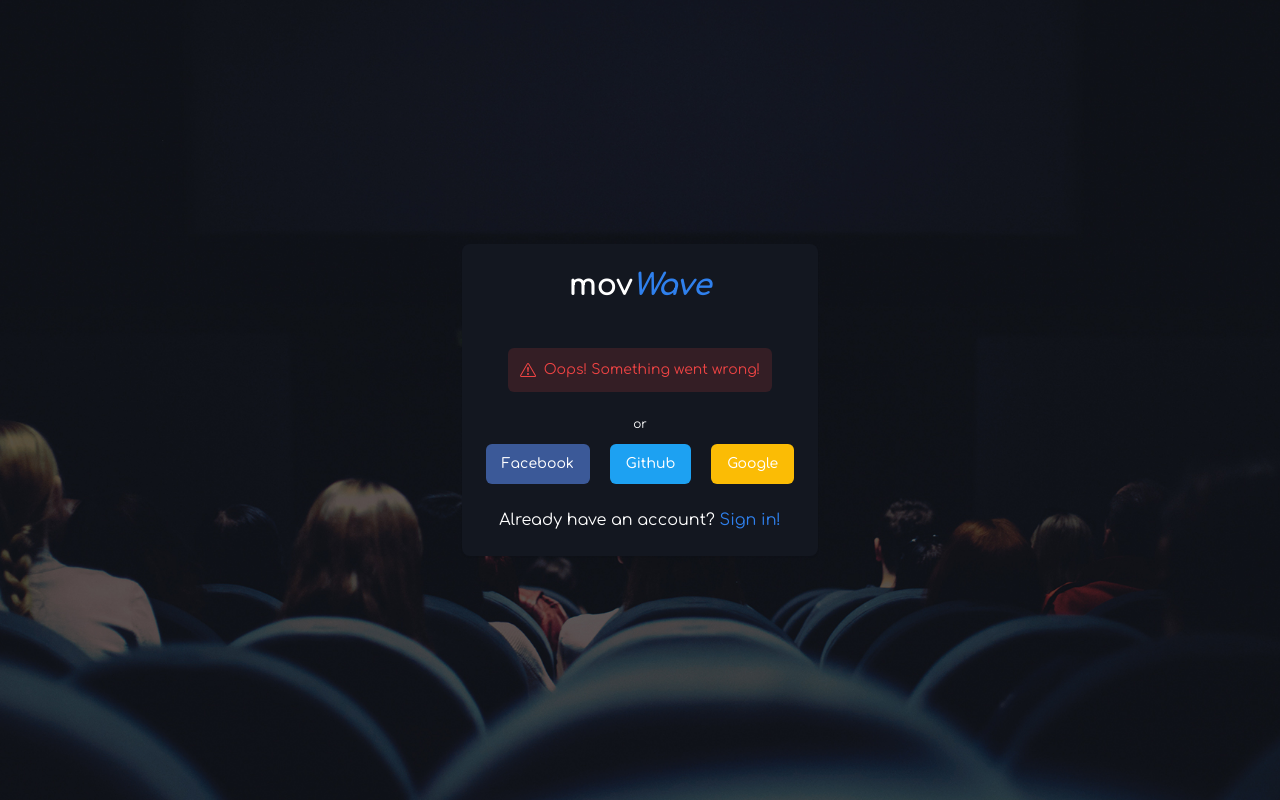
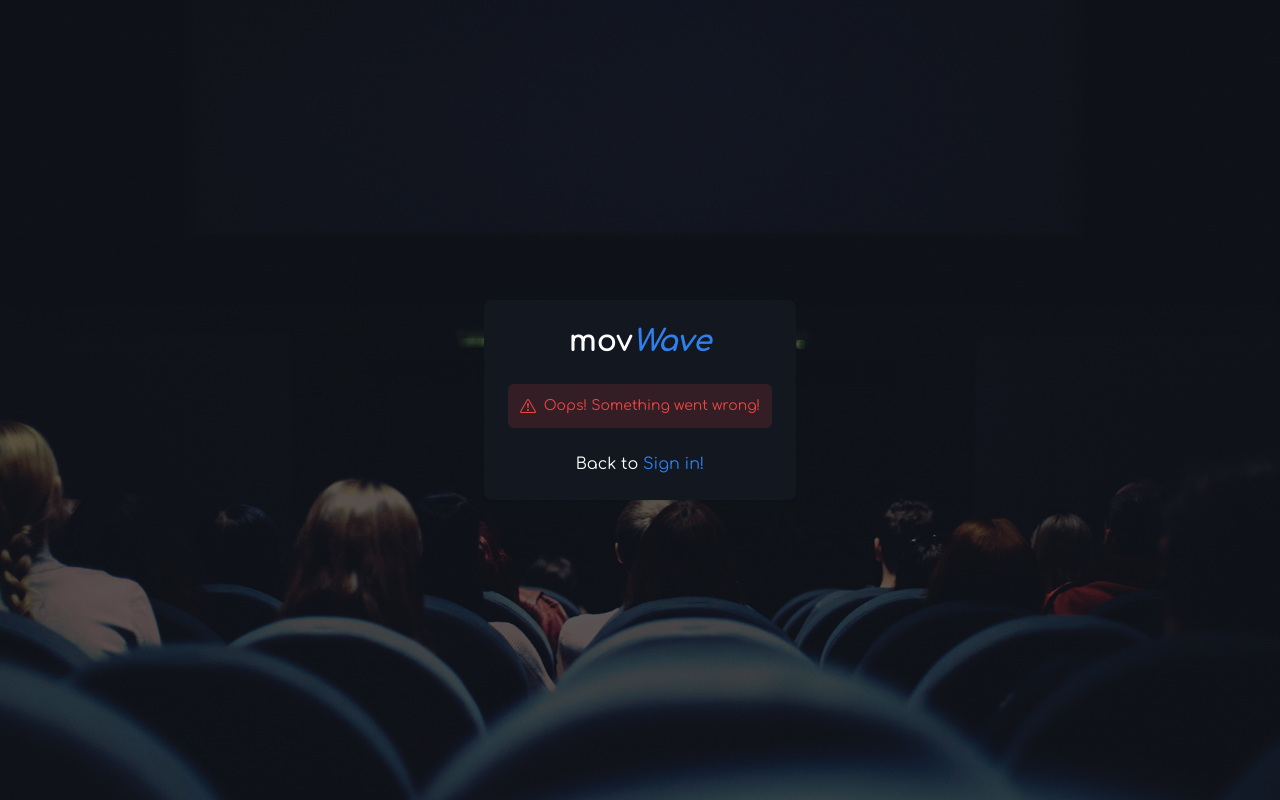
Before and after one commit to aayussraut/next-movWave, a Next.js app: page /auth/error in a window 1280 px wide. Built offline with nearby package versions, Linux system fonts and the light colour scheme.

Commit message:
refactor: Update ErrorPage to not show socialButton

```diff
--- a/src/app/auth/error/page.tsx
+++ b/src/app/auth/error/page.tsx
@@ -5,11 +5,10 @@ export default function ErrorPage() {
   return (
     <AuthWrapper
       backButtonHref="/auth/login"
-      backButtonLabel="Already have an account?"
+      backButtonLabel="Back to"
       backButtonLinkLabel="Sign in!"
-      showSocial={true}
     >
-      <div className="w-full flex justify-center items-center">
+      <div className="w-full flex justify-center items-center -mt-5">
         <FormError message="Oops! Something went wrong!" />
       </div>
     </AuthWrapper>
```
